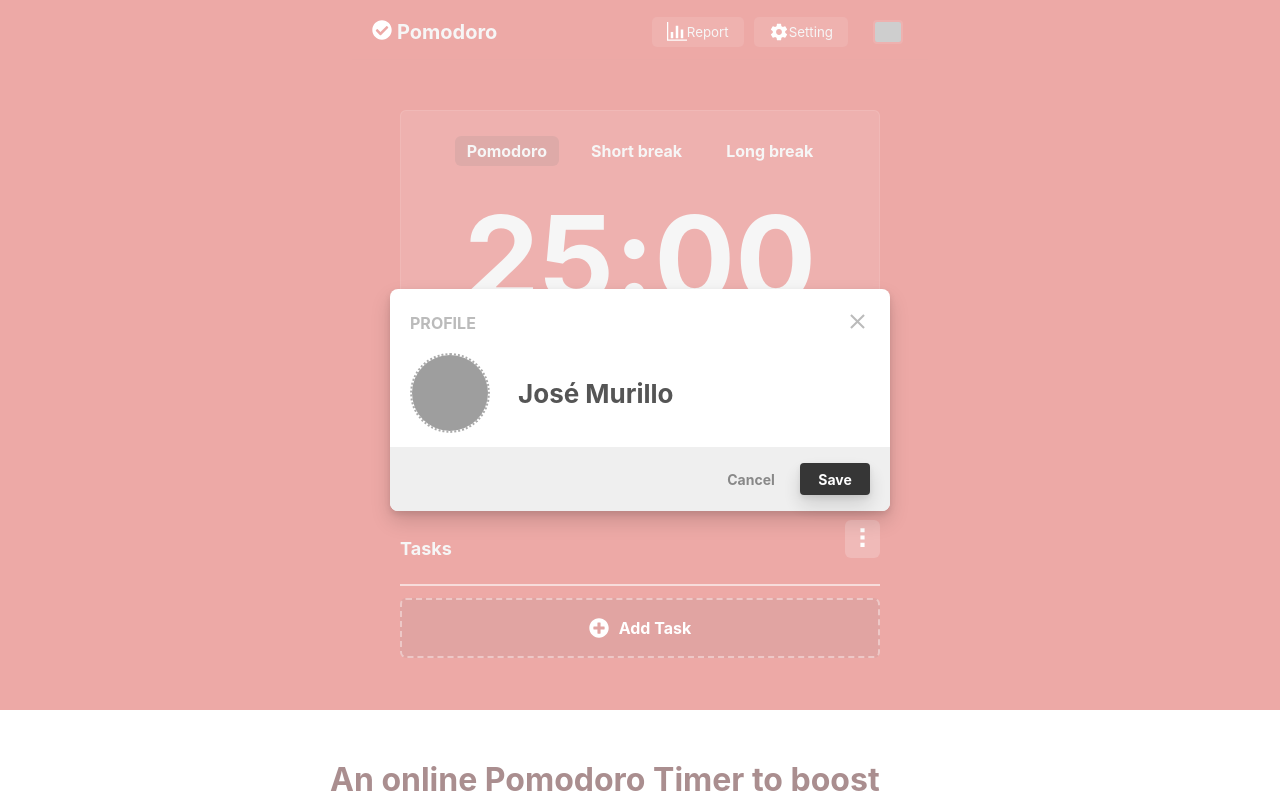
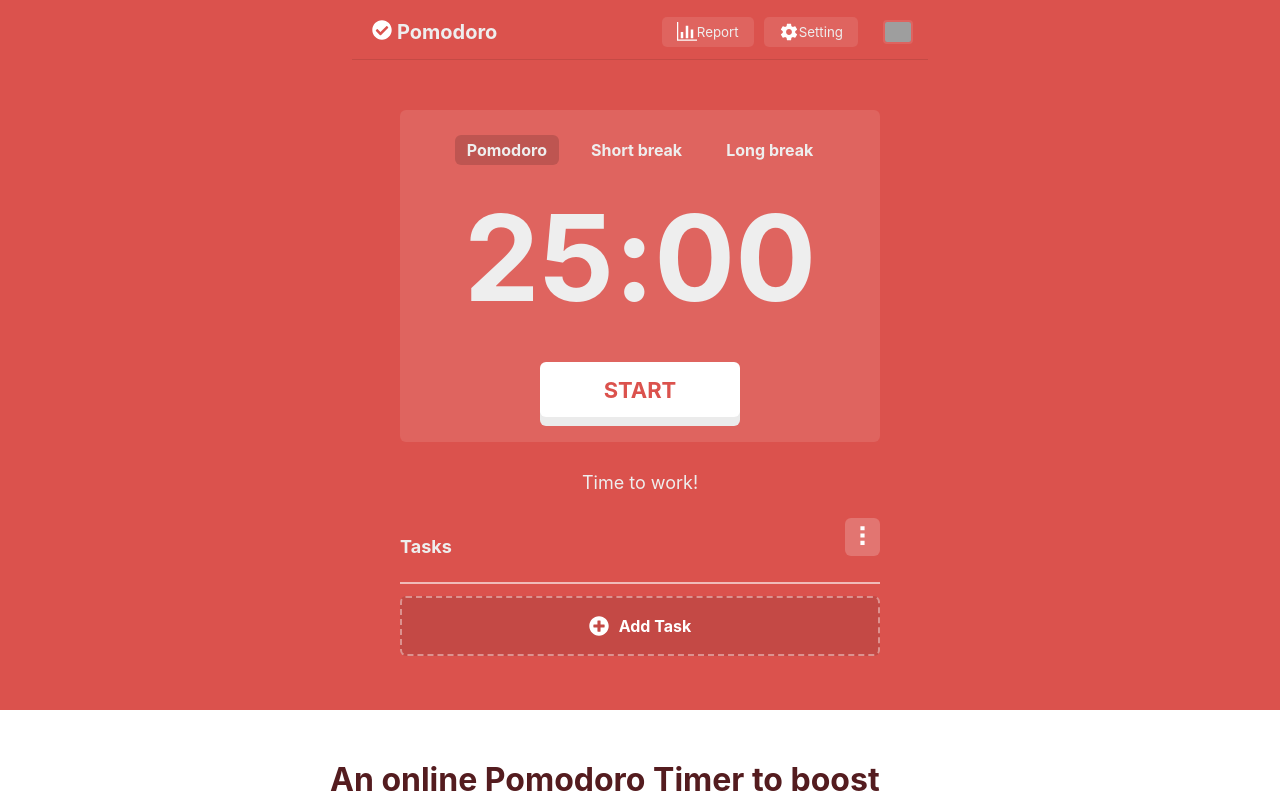
Before and after one commit to JoseMurilloc/clone-pomofocus, a React (Create React App) app: page / in a window 1280 px wide. Shown: the top 800 px of the page. Built offline with nearby package versions, Linux system fonts and the light colour scheme; grey boxes are pictures that could not be loaded.

Commit message:
test: show up START or STOP in Countdown

```diff
--- a/package.json
+++ b/package.json
@@ -39,6 +39,7 @@
     ]
   },
   "devDependencies": {
+    "@types/jest": "^27.0.2",
     "@types/react": "^17.0.24",
     "@types/styled-components": "^5.1.15",
     "typescript": "^4.4.3"
--- a/src/components/CountDownButton/index.tsx
+++ b/src/components/CountDownButton/index.tsx
@@ -10,7 +10,10 @@
 
 
 function CountDownButton({
-  startCountdown, typePomo, activeButton, ...rest
+  startCountdown,
+  typePomo,
+  activeButton,
+  ...rest
 }: CountDownButtonProps) {
 
   return (
--- a/src/pages/Main/index.tsx
+++ b/src/pages/Main/index.tsx
@@ -29,7 +29,7 @@
   const [typePomo, setTypePomo] = useState<'pomodoro' | 'short_break' | 'long_break'>('pomodoro')
   const [time, setTime] = useState(25*60);
 
-  const [visibleModalProfile, setVisibleModalProfile] = useState(true);
+  const [visibleModalProfile, setVisibleModalProfile] = useState(false);
   const [active, setActive] = useState(false);
   const [activeButton, setActiveButton] = useState(false);
   const [visibleMenuProfile, setVisibleMenuProfile] = useState(false);
@@ -119,9 +119,6 @@
           </div>
 
         </div>
-
-
-
       </Header>
       <SubContainer>
         <Time typePomo={typePomo}>
--- a/src/pages/Main/styles.ts
+++ b/src/pages/Main/styles.ts
@@ -30,6 +30,7 @@
   width: 45%;
   height: 60px;
   margin: 0 auto;
+  border-bottom: 1px solid rgba(0, 0, 0, 0.1) !important;
 
   ${props => props.typePomo === 'pomodoro' && css`
     transition: border-bottom 0.5s ease-in-out 0s;
@@ -68,6 +69,11 @@
     display: flex;
     align-items: center;
   }
+
+  div button + button {
+    margin-left: 10px;
+  }
+
   div button {
     border: 0;
     border-radius: 5px;
@@ -76,9 +82,6 @@
     display: flex;
     align-items: center;
     color: #eee;
-
-    margin-right: 10px;
-    /* background-color: var(--color-secondary-orange); */
 
     ${props => props.typePomo === 'pomodoro' && css`
       transition: background-color 0.5s ease-in-out 0s;
@@ -123,6 +126,7 @@
 
 export const Time = styled.div<typeProps>`
   margin-top: 50px;
+  border: none !important;
 
   ${props => props.typePomo === 'pomodoro' && css`
     transition: border background-color 0.5s ease-in-out 0s;
@@ -171,7 +175,6 @@
   }
 
 `;
-
 
 export const LabelTimes = styled.div`
   margin-top: 30px;
```
Also changed, not shown: 2 other files (tests, documents, lock files or other folders).
